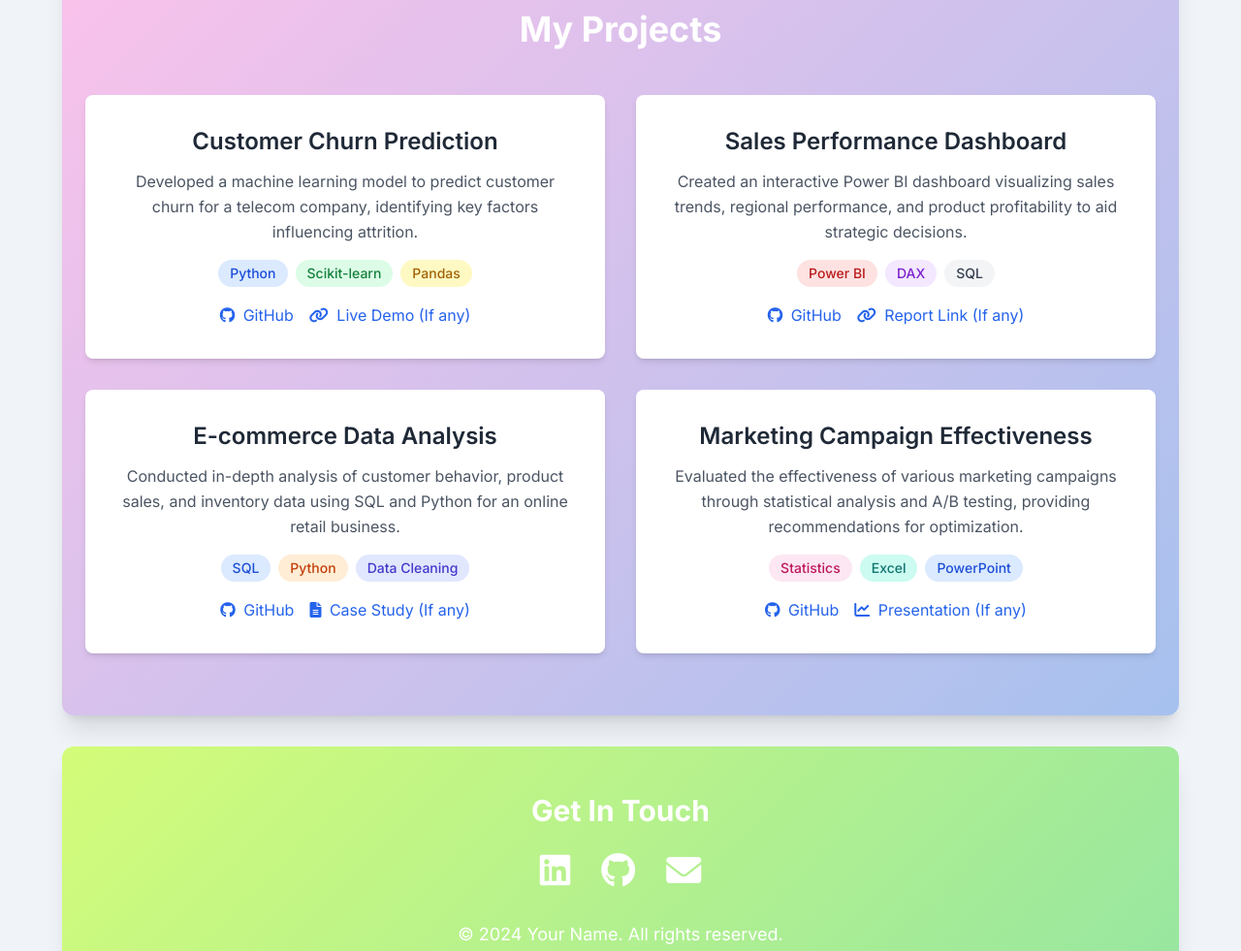
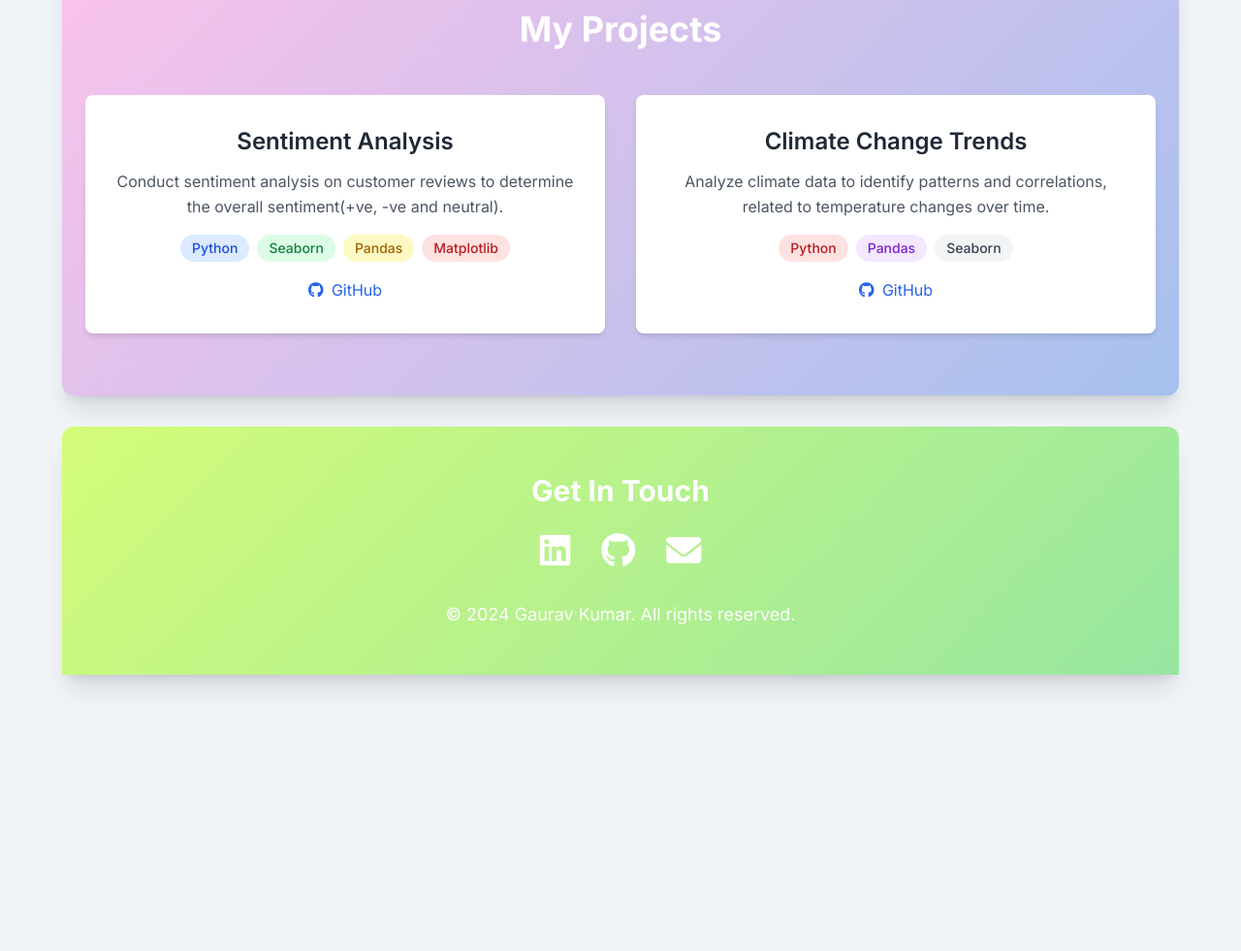
Before and after one commit to Gaurav72005/gaurav72005.github.io, a plain HTML site: page index.html in a window 1280 px wide. Shown: the part 1820-2801 px from the top of the page at 97% size. After the commit the page ends 2548 px from the top, so only its background shows below. Drawn offline with nearby package versions, Linux system fonts and the light colour scheme.

Commit message:
updated projects

```diff
--- a/index.html
+++ b/index.html
@@ -172,50 +172,49 @@
                 <div class="grid grid-cols-1 md:grid-cols-2 gap-8">
                     <!-- Project Card 1 -->
                     <div class="bg-white p-8 rounded-lg shadow-md card-hover fade-in" style="transition-delay: 0.1s;">
-                        <h3 class="text-2xl font-semibold text-gray-800 mb-3">Customer Churn Prediction</h3>
+                        <h3 class="text-2xl font-semibold text-gray-800 mb-3">Sentiment Analysis</h3>
                         <p class="text-gray-600 mb-4">
-                            Developed a machine learning model to predict customer churn for a telecom company,
-                            identifying key factors influencing attrition.
+                            Conduct sentiment analysis on customer reviews to determine the overall sentiment(+ve, -ve and neutral).
                         </p>
                         <div class="flex flex-wrap justify-center gap-2 mb-4">
                             <span class="bg-blue-100 text-blue-700 text-sm font-medium px-3 py-1 rounded-full">Python</span>
-                            <span class="bg-green-100 text-green-700 text-sm font-medium px-3 py-1 rounded-full">Scikit-learn</span>
+                            <span class="bg-green-100 text-green-700 text-sm font-medium px-3 py-1 rounded-full">Seaborn</span>
                             <span class="bg-yellow-100 text-yellow-700 text-sm font-medium px-3 py-1 rounded-full">Pandas</span>
+                            <span class="bg-red-100 text-red-700 text-sm font-medium px-3 py-1 rounded-full">Matplotlib</span>
                         </div>
                         <div class="flex justify-center space-x-4">
-                            <a href="https://github.com/your-github/project1" target="_blank" class="text-blue-600 hover:underline">
+                            <a href="https://github.com/Gaurav72005/Sentiment_analysis" target="_blank" class="text-blue-600 hover:underline">
                                 <i class="fab fa-github mr-1"></i> GitHub
                             </a>
-                            <a href="#" class="text-blue-600 hover:underline">
+                            <!-- <a href="#" class="text-blue-600 hover:underline">
                                 <i class="fas fa-link mr-1"></i> Live Demo (If any)
-                            </a>
+                            </a> -->
                         </div>
                     </div>
 
                     <!-- Project Card 2 -->
                     <div class="bg-white p-8 rounded-lg shadow-md card-hover fade-in" style="transition-delay: 0.2s;">
-                        <h3 class="text-2xl font-semibold text-gray-800 mb-3">Sales Performance Dashboard</h3>
+                        <h3 class="text-2xl font-semibold text-gray-800 mb-3">Climate Change Trends</h3>
                         <p class="text-gray-600 mb-4">
-                            Created an interactive Power BI dashboard visualizing sales trends, regional performance,
-                            and product profitability to aid strategic decisions.
+                            Analyze climate data to identify patterns and correlations, related to temperature changes over time.
                         </p>
                         <div class="flex flex-wrap justify-center gap-2 mb-4">
-                            <span class="bg-red-100 text-red-700 text-sm font-medium px-3 py-1 rounded-full">Power BI</span>
-                            <span class="bg-purple-100 text-purple-700 text-sm font-medium px-3 py-1 rounded-full">DAX</span>
-                            <span class="bg-gray-100 text-gray-700 text-sm font-medium px-3 py-1 rounded-full">SQL</span>
+                            <span class="bg-red-100 text-red-700 text-sm font-medium px-3 py-1 rounded-full">Python</span>
+                            <span class="bg-purple-100 text-purple-700 text-sm font-medium px-3 py-1 rounded-full">Pandas</span>
+                            <span class="bg-gray-100 text-gray-700 text-sm font-medium px-3 py-1 rounded-full">Seaborn</span>
                         </div>
                         <div class="flex justify-center space-x-4">
-                            <a href="https://github.com/your-github/project2" target="_blank" class="text-blue-600 hover:underline">
+                            <a href="https://github.com/Gaurav72005/Climate_Change_Trends" target="_blank" class="text-blue-600 hover:underline">
                                 <i class="fab fa-github mr-1"></i> GitHub
                             </a>
-                            <a href="#" class="text-blue-600 hover:underline">
+                            <!-- <a href="#" class="text-blue-600 hover:underline">
                                 <i class="fas fa-link mr-1"></i> Report Link (If any)
-                            </a>
+                            </a> -->
                         </div>
                     </div>
 
                     <!-- Project Card 3 -->
-                    <div class="bg-white p-8 rounded-lg shadow-md card-hover fade-in" style="transition-delay: 0.3s;">
+                    <!-- <div class="bg-white p-8 rounded-lg shadow-md card-hover fade-in" style="transition-delay: 0.3s;">
                         <h3 class="text-2xl font-semibold text-gray-800 mb-3">E-commerce Data Analysis</h3>
                         <p class="text-gray-600 mb-4">
                             Conducted in-depth analysis of customer behavior, product sales, and inventory data
@@ -234,10 +233,10 @@
                                 <i class="fas fa-file-alt mr-1"></i> Case Study (If any)
                             </a>
                         </div>
-                    </div>
+                    </div> -->
 
                     <!-- Project Card 4 -->
-                    <div class="bg-white p-8 rounded-lg shadow-md card-hover fade-in" style="transition-delay: 0.4s;">
+                    <!-- <div class="bg-white p-8 rounded-lg shadow-md card-hover fade-in" style="transition-delay: 0.4s;">
                         <h3 class="text-2xl font-semibold text-gray-800 mb-3">Marketing Campaign Effectiveness</h3>
                         <p class="text-gray-600 mb-4">
                             Evaluated the effectiveness of various marketing campaigns through statistical analysis
@@ -256,7 +255,7 @@
                                 <i class="fas fa-chart-line mr-1"></i> Presentation (If any)
                             </a>
                         </div>
-                    </div>
+                    </div> -->
                 </div>
             </div>
         </section>
@@ -278,7 +277,7 @@
                     <i class="fas fa-envelope text-4xl"></i>
                 </a>
             </div>
-            <p class="text-lg fade-in">&copy; 2024 Your Name. All rights reserved.</p>
+            <p class="text-lg fade-in">&copy; 2024 Gaurav Kumar. All rights reserved.</p>
         </div>
     </footer>
 
```
